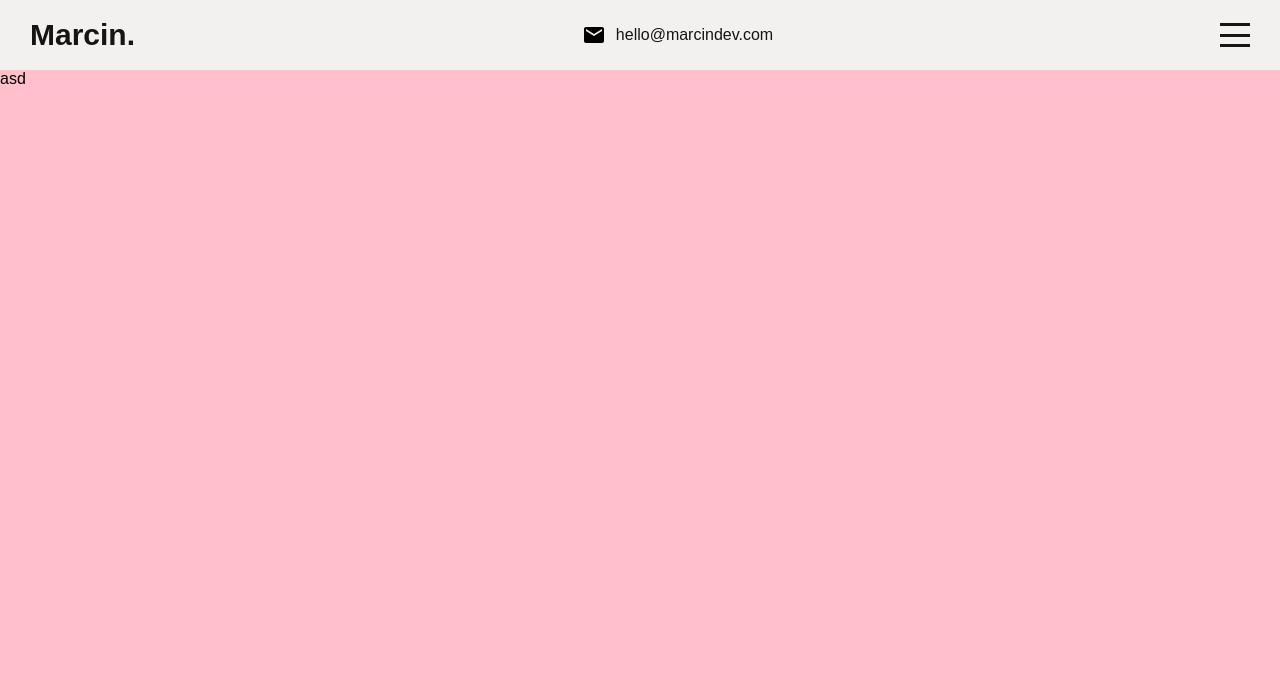
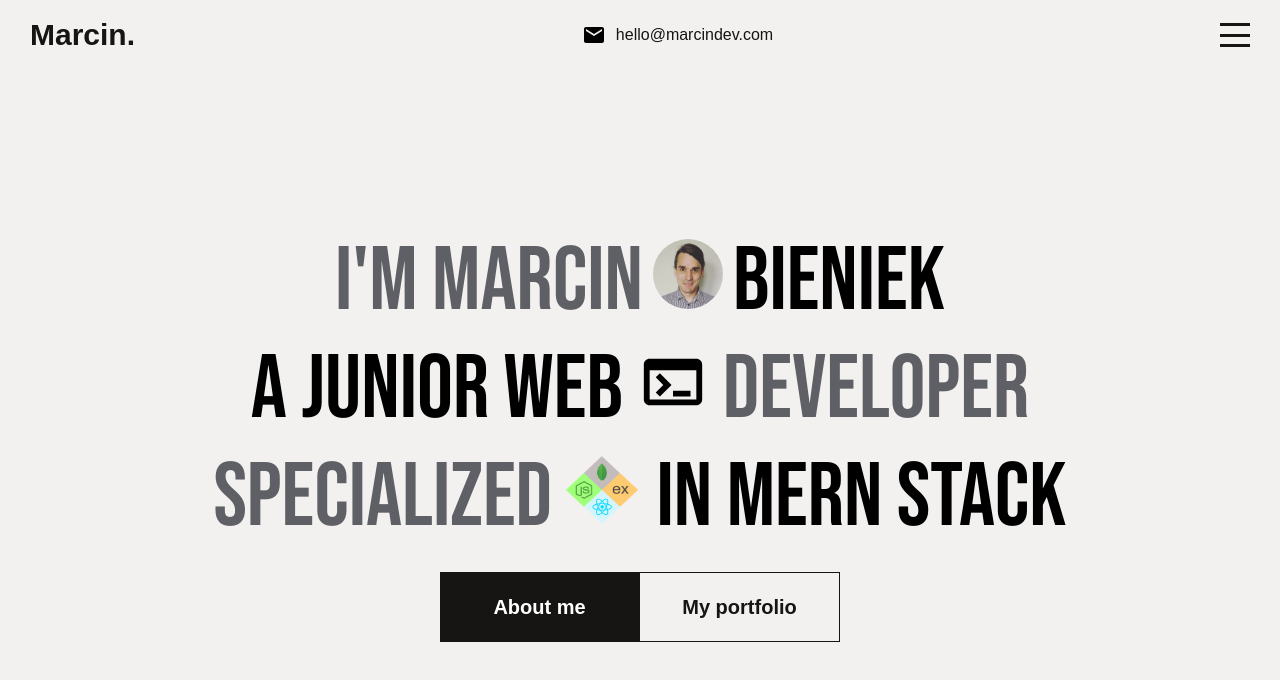
Before and after one commit to MarcinBieniek/Portfolio, a React (Create React App) app in the folder client/: page / in a window 1280 px wide. Shown: the top 680 px of the page. Built offline with nearby package versions, Linux system fonts and the light colour scheme; a web font is replaced by a local one.

Commit message:
Add Intro component

```diff
--- a/client/src/App.js
+++ b/client/src/App.js
@@ -6,6 +6,7 @@ import Portfolio from './components/Portfolio/Portfolio';
 import Contact from './components/Contact/Contact';
 import { useState } from 'react';
 import Menu from './components/Menu/Menu';
+import About from './components/About/About';
 
 function App() {
 
@@ -17,6 +18,7 @@ function App() {
       <Menu menuOpen={menuOpen} setMenuOpen={setMenuOpen}/>
       <div className={styles.sections}>
         <Intro />
+        <About />
         <Portfolio />
         <Contact />
       </div>
--- a/client/src/components/About/About.jsx
+++ b/client/src/components/About/About.jsx
@@ -0,0 +1,11 @@
+import React from 'react'
+
+const About = () => {
+  return (
+    <div id="about">
+
+    </div>
+  )
+}
+
+export default About
--- a/client/src/components/About/About.module.scss
+++ b/client/src/components/About/About.module.scss
@@ -0,0 +1,3 @@
+.about {
+
+}
--- a/client/src/components/Intro/Intro.jsx
+++ b/client/src/components/Intro/Intro.jsx
@@ -1,9 +1,39 @@
 import styles from './Intro.module.scss';
+import TerminalIcon from '@mui/icons-material/Terminal';
 
 const Intro = () => {
   return (
-    <div className={styles.container} id="intro">
-      asd
+    <div className={styles.intro} id="intro">
+      <div className={styles.text}>
+        <span className={styles.gray}>I'm Marcin</span>
+        <img
+          className={styles.foto}
+          src={`${process.env.PUBLIC_URL}/images/marcin.jpeg`}
+          alt="Main image"
+        />
+        <span>Bieniek</span><br/>
+
+        <span>A junior web</span>
+        <TerminalIcon className={styles.icon}/>
+        <span className={styles.gray}>developer</span><br />
+
+        <span className={styles.gray}>Specialized</span>
+        <img
+          className={styles.logo}
+          src={`${process.env.PUBLIC_URL}/images/mern.png`}
+          alt="Mern logo"
+        />
+        <span> in Mern Stack</span><br />
+
+      </div>
+      <div className={styles.buttons}>
+        <a href="#about" className={styles.button1}>
+          <div >About me</div>
+        </a>
+        <a href="#portfolio" className={styles.button2}>
+          <div>My portfolio</div>
+        </a>
+      </div>
     </div>
   )
 }
--- a/client/src/components/Intro/Intro.module.scss
+++ b/client/src/components/Intro/Intro.module.scss
@@ -1,3 +1,87 @@
-.container {
-  background-color: pink;
+@import '../../styles/styles.scss';
+
+.intro {
+  background-color: $background-grey;
+  width: 100%;
+  display: flex;
+  justify-content: center;
+  align-items: center;
+  flex-direction: column;
+
+  .text {
+    width: 70%;
+    text-align: center;
+
+    span{
+      font-size: 90px;
+      font-weight: 400;
+      font-family: 'Bebas Neue', cursive;
+      text-align: center;
+    }
+
+    .gray {
+      color: $font-gray;
+    }
+
+    .foto {
+      width: 70px;
+      height: 70px;
+      border-radius: 50%;
+      margin: 0px 10px;
+    }
+
+    .icon {
+      margin: 0px;
+      height: 70px;
+      width: 80px;
+      margin: 0px 10px;
+    }
+
+    .logo {
+      height: 70px;
+      width: 80px;
+      margin-left: 10px;
+    }
+  }
+
+  .buttons {
+    display: flex;
+    width: 400px;
+    height: 70px;
+    margin-top: 20px;
+    cursor: pointer;
+
+    .button1 {
+      flex: 6;
+      display: flex;
+      align-items: center;
+      justify-content: center;
+      background-color: $black;
+      color: white;
+      font-size: 20px;
+      font-weight: 600;
+      transition: all 0.5s ease;
+      border: none;
+      text-decoration: none;
+
+      &:hover {
+        color: $font-gray;
+      }
+    }
+
+    .button2 {
+      flex: 6;
+      display: flex;
+      align-items: center;
+      justify-content: center;
+      border: solid 1px;
+      font-size: 20px;
+      font-weight: 600;
+      color: $black;
+      text-decoration: none;
+      &:hover {
+        color: $font-gray;
+      }
+    }
+  }
 }
--- a/client/src/components/Menu/Menu.jsx
+++ b/client/src/components/Menu/Menu.jsx
@@ -1,5 +1,7 @@
 import styles from './Menu.module.scss';
 import clsx from 'clsx';
+import LinkedInIcon from '@mui/icons-material/LinkedIn';
+import GitHubIcon from '@mui/icons-material/GitHub';
 
 const Menu = ({menuOpen, setMenuOpen}) => {
   return (
@@ -7,14 +9,29 @@ const Menu = ({menuOpen, setMenuOpen}) => {
       <ul>
         <li onClick={()=>setMenuOpen(false)}>
           <a href="#intro">Home</a>
+          <span>01</span>
+        </li>
+        <li onClick={()=>setMenuOpen(false)}>
+          <a href="#about">About</a>
+          <span>02</span>
         </li>
         <li onClick={()=>setMenuOpen(false)}>
           <a href="#portfolio">Portfolio</a>
+          <span>03</span>
         </li>
         <li onClick={()=>setMenuOpen(false)}>
           <a href="#contact">Contact</a>
+          <span>04</span>
         </li>
       </ul>
+      <div className={styles.icons}>
+        <a href="https://www.linkiedin.com">
+          <LinkedInIcon className={styles.icon}/>
+        </a>
+        <a href="https://www.github.com">
+          <GitHubIcon className={styles.icon}/>
+        </a>
+      </div>
     </div>
   )
 }
--- a/client/src/components/Menu/Menu.module.scss
+++ b/client/src/components/Menu/Menu.module.scss
@@ -1,12 +1,12 @@
 @import '../../styles/styles.scss';
 
 .menu {
-  width: 300px;
+  width: 250px;
   height: 100vh;
   background-color: $black;
   position: fixed;
   top: 0;
-  right: -300px;
+  right: -250px;
   z-index: 2;
   display: flex;
   flex-direction: column;
@@ -20,7 +20,7 @@
     list-style: none;
     font-size: 30px;
     color: white;
-    width: 60%;
+    width: 70%;
 
     li {
       margin-bottom: 20px;
@@ -29,12 +29,32 @@
       font-size: inherit;
       color: inherit;
       text-decoration: none;
+      position: relative;
       }
 
       &:hover {
         font-weight: 600;
       }
+
+      span {
+        position: absolute;
+        font-size: 12px;
+      }
     }
+  }
+
+  .icons {
+    color: white;
+    width: 70%;
+    display: flex;
+    align-items: center;
+    cursor: pointer;
+
+    .icon {
+      margin-right: 10px;
+      color: white;
+    }
+
   }
 
   &.active {
--- a/client/src/components/Topbar/Topbar.module.scss
+++ b/client/src/components/Topbar/Topbar.module.scss
@@ -34,6 +34,28 @@
         margin-left: 10px;
         text-decoration: none;
         color: $black;
+        position: relative;
+
+        &::after {
+          content: '';
+          position: absolute;
+          width: 100%;
+          transform: scaleX(0);
+          height: 1px;
+          bottom: 0;
+          left: 0;
+          background-color: $black;
+          transform-origin: bottom right;
+          transition: transform 0.5s ease-out;
+        }
+
+        &:hover{
+
+          &::after {
+            transform: scaleX(1);
+            transform-origin: bottom left;
+          }
+        }
       }
     }
 
--- a/client/src/styles/styles.scss
+++ b/client/src/styles/styles.scss
@@ -3,3 +3,4 @@ $background-grey: #f2f1ef;
 $red:#e94d35;
 $black:#161513;
 $mid-gray: #e6e3df;
+$font-gray: #5e6065;
```
Also changed, not shown: client/public/images/marcin.jpeg (added), client/public/images/mern.png (added).
